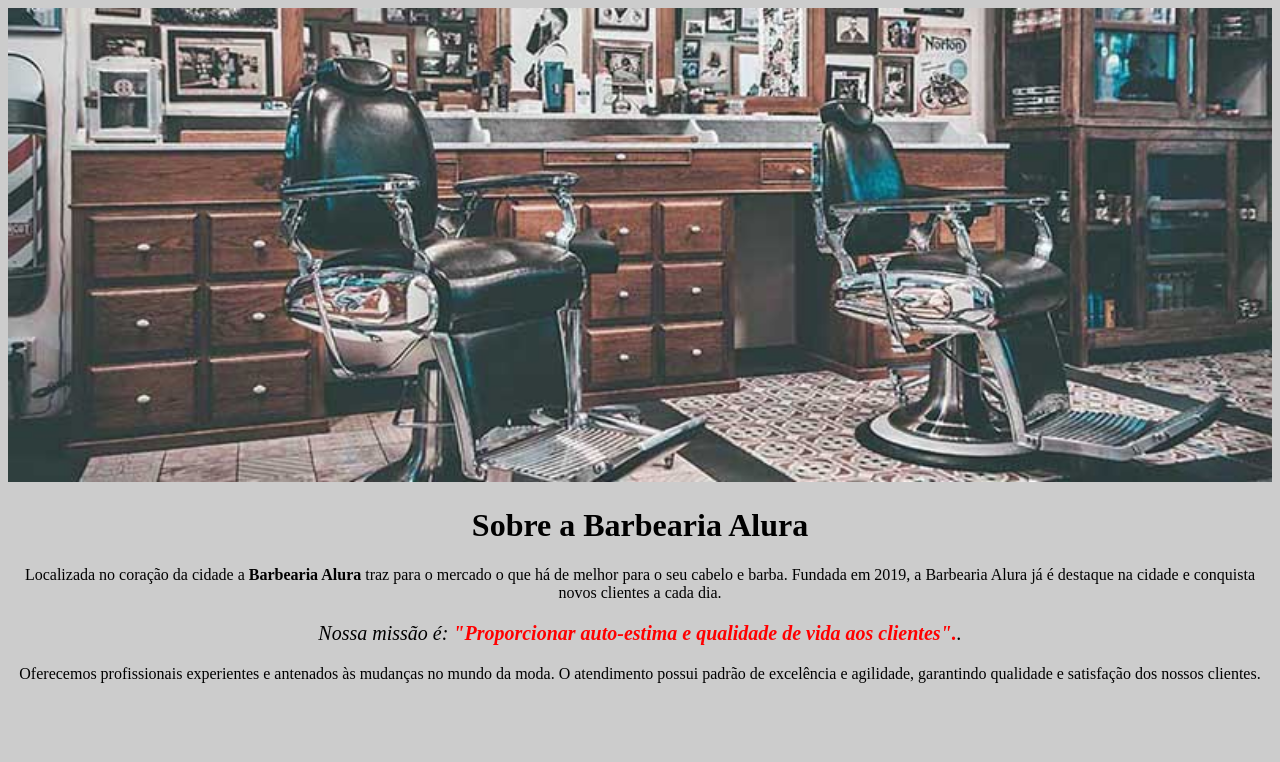
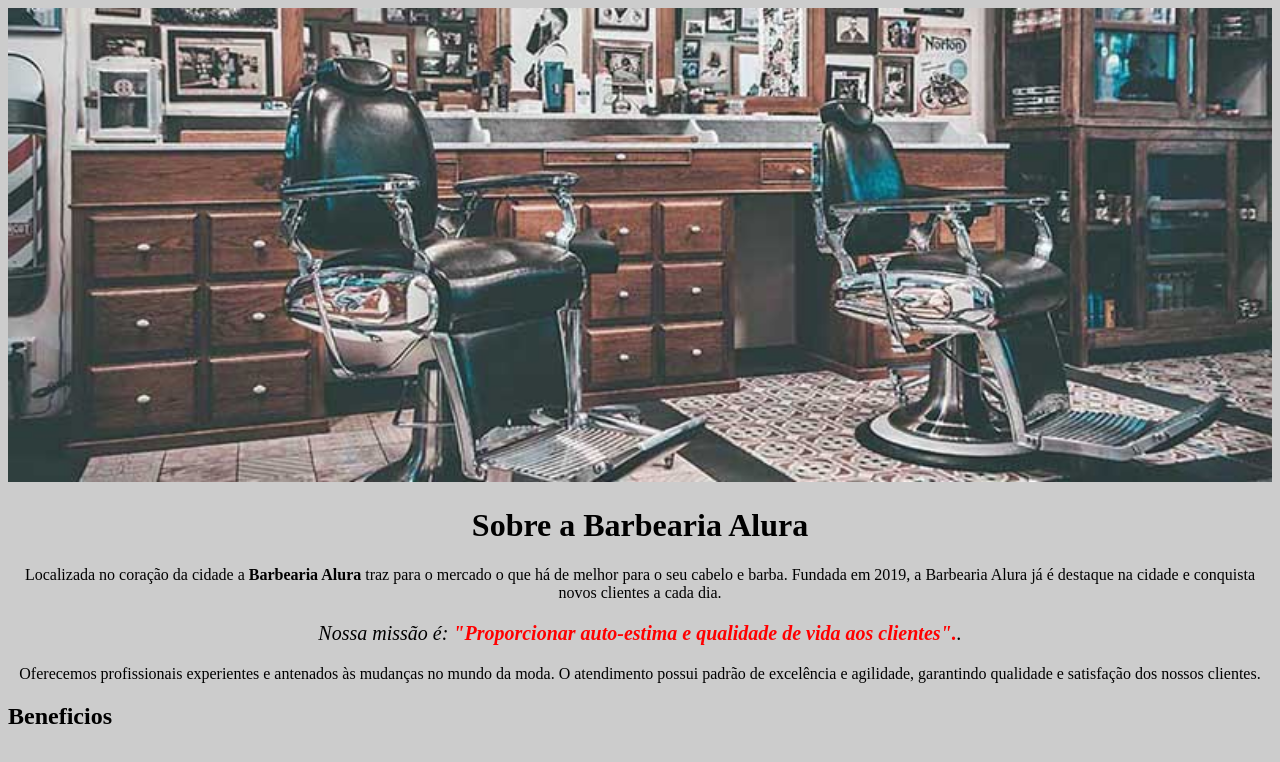
Before and after one commit to thauanyy/barbearia, a plain HTML site: page index.html in a window 1280 px wide. Drawn offline with Linux system fonts and the light colour scheme.

Commit message:
Update index.html

```diff
--- a/index.html
+++ b/index.html
@@ -8,13 +8,11 @@
 <body>
     <img id="banner" src="banner.jpg">
 <h1 style="text-align: center;"> Sobre a Barbearia Alura</h1>
-
 <p style="text-align: center;">Localizada no coração da cidade a <strong>Barbearia Alura</strong> traz para o mercado o que há de melhor para o seu cabelo e barba. Fundada em 2019, a Barbearia Alura já é destaque na cidade e conquista novos clientes a cada dia.</p>
-
 <p style="font-size: 20px; style="text-align: center;"><em>Nossa missão é: <strong>"Proporcionar auto-estima e qualidade de vida aos clientes".</strong>.</em></p>
-
 <p style="text-align: center;">Oferecemos profissionais experientes e antenados às mudanças no mundo da moda.
 O atendimento possui padrão de excelência e agilidade, garantindo qualidade e satisfação dos nossos clientes.</p>
+    <h2>Beneficios</h2>
 
     </body>
 </html>
```
